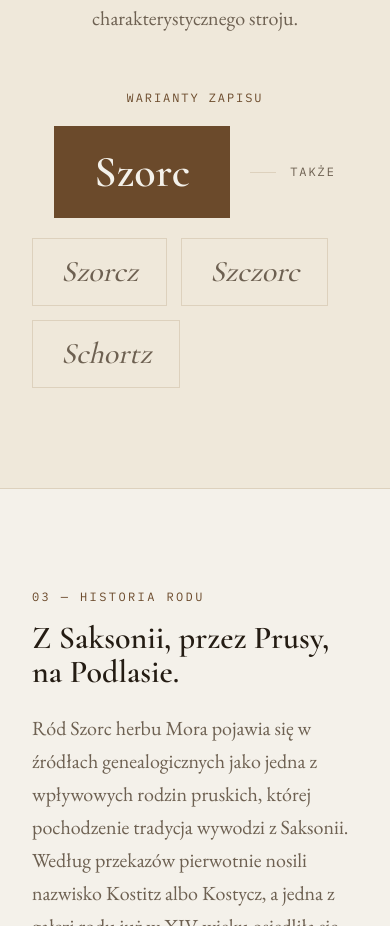
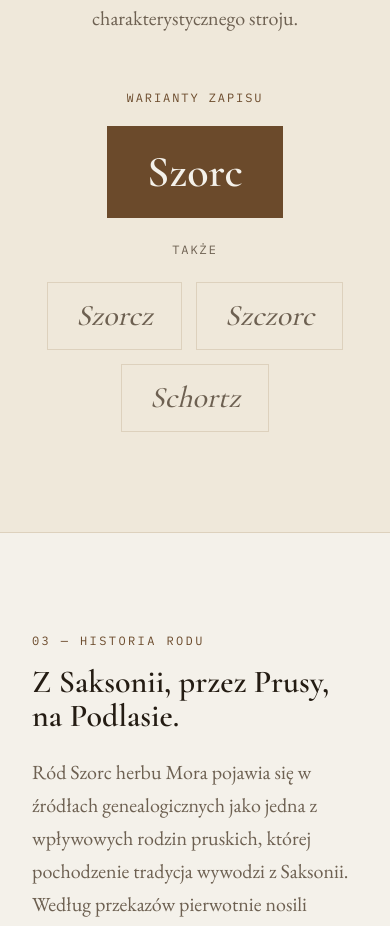
Before and after one commit to Szorcu/szorcfamily, a Next.js app: page / in a window 390 px wide. Shown: the part 2561-3487 px from the top of the page. Built offline with nearby package versions, Linux system fonts and the light colour scheme.

Commit message:
Fixed surname section responsiveness

```diff
--- a/src/components/organisms/SurnameSection/SurnameSection.tsx
+++ b/src/components/organisms/SurnameSection/SurnameSection.tsx
@@ -22,15 +22,15 @@ export const SurnameSection = () => {
         <div className="text-accent mt-14 mb-5 font-mono text-xs tracking-[0.16em] uppercase">
           Warianty zapisu
         </div>
-        <div className="flex flex-wrap items-center justify-center gap-5">
+        <div className="flex flex-col items-center gap-6 md:flex-row md:flex-wrap md:justify-center md:gap-5">
           <div className="bg-accent font-display text-paper px-10 py-6 text-[44px] leading-none font-semibold">
             Szorc
           </div>
           <div className="text-ink-soft flex items-center gap-[14px] font-mono text-xs tracking-[0.16em] uppercase">
-            <span className="bg-line h-px w-[26px]" />
+            <span className="bg-line hidden h-px w-[26px] md:block" />
             także
           </div>
-          <div className="flex flex-wrap gap-[14px]">
+          <div className="flex flex-wrap justify-center gap-[14px]">
             {wariantyPoboczne.map((w) => (
               <div
                 key={w.form}
```
